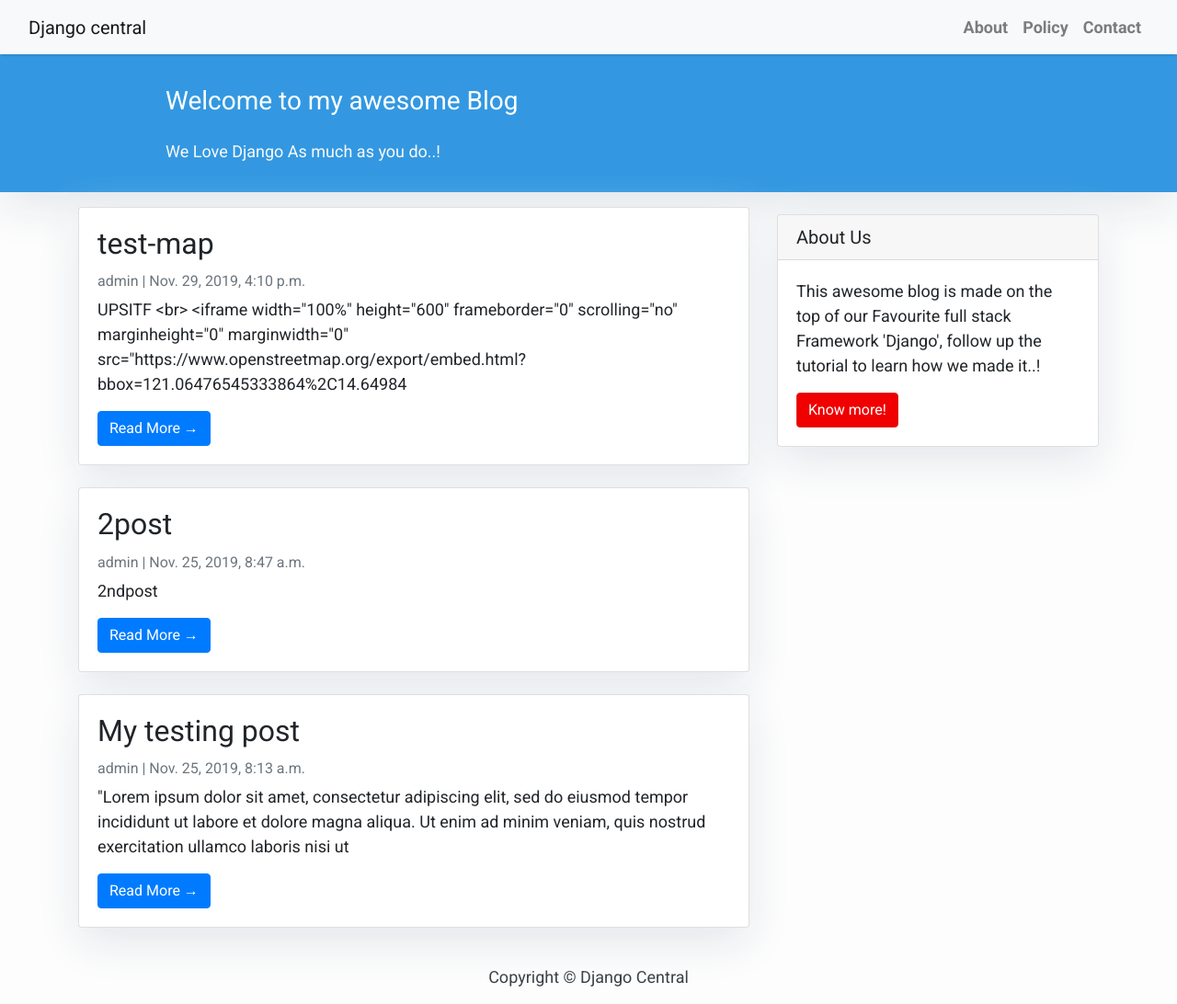
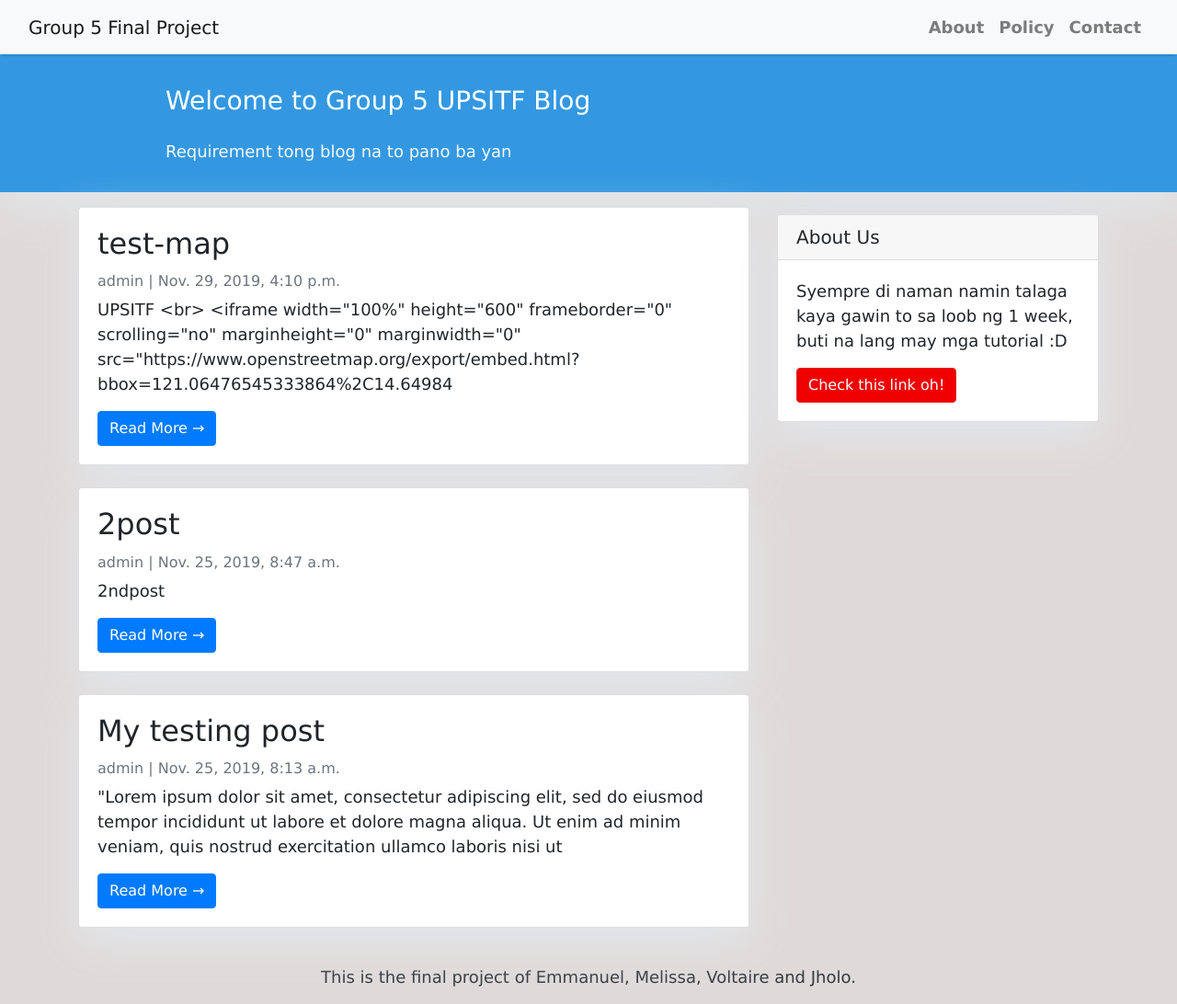
Before and after one commit to maning/group5-blog, a Django app: page / in a window 1280 px wide. Shown: the whole page at 92% size. Run offline with Django 3.2, Linux system fonts and the light colour scheme; data comes from the database, SQL or seed files in the repository; some libraries are stand-ins or nearby versions.

Commit message:
Add files via upload

```diff
--- a/templates/base.html
+++ b/templates/base.html
@@ -2,7 +2,7 @@
 <html>
 
     <head>
-        <title>Django Central</title>
+        <title>Group 5 UPSITF BLOG</title>
         <link href="https://fonts.googleapis.com/css?family=Roboto:400,700" rel="stylesheet">
         <meta name="google" content="notranslate" />
         <meta name="viewport" content="width=device-width, initial-scale=1" />
@@ -13,9 +13,9 @@
     <body>
         <style>
             body {
-            font-family: "Roboto", sans-serif;
+            font-family: "Verdana", sans-serif;
             font-size: 17px;
-            background-color: #fdfdfd;
+            background-color: #DFDAD9;
         }
         .shadow {
             box-shadow: 0 4px 2px -2px rgba(0, 0, 0, 0.1);
@@ -37,7 +37,7 @@
         <!-- Navigation -->
         <nav class="navbar navbar-expand-lg navbar-light bg-light shadow" id="mainNav">
             <div class="container-fluid">
-                <a class="navbar-brand" href="{% url 'home' %}">Django central</a>
+                <a class="navbar-brand" href="{% url 'home' %}">Group 5 Final Project</a>
                 <button class="navbar-toggler navbar-toggler-right" type="button" data-toggle="collapse" data-target="#navbarResponsive"
                     aria-controls="navbarResponsive" aria-expanded="false" aria-label="Toggle navigation">
                     <span class="navbar-toggler-icon"></span>
@@ -62,7 +62,7 @@
         {% endblock content %}
         <!-- Footer -->
         <footer class="py-3 bg-grey">
-            <p class="m-0 text-dark text-center ">Copyright &copy; Django Central</p>
+            <p class="m-0 text-dark text-center ">This is the final project of Emmanuel, Melissa, Voltaire and Jholo.</p>
         </footer>
     </body>
 </html>
--- a/templates/index.html
+++ b/templates/index.html
@@ -2,9 +2,9 @@
 {% block content %}
 <style>
     body {
-        font-family: "Roboto", sans-serif;
+        font-family: "Verdana", sans-serif;
         font-size: 18px;
-        background-color: #fdfdfd;
+        background-color: #DFDAD9;
     }
 
     .head_text {
@@ -12,7 +12,7 @@
     }
 
     .card {
-        box-shadow: 0 16px 48px #E3E7EB;
+        box-shadow: 0 16px 48px #FF6E33;
     }
 </style>
 
@@ -22,8 +22,8 @@
         <div class="row">
             <div class=" col-md-8 col-md-10 mx-auto">
                 <div class="site-heading">
-                    <h3 class=" site-heading my-4 mt-3 text-white"> Welcome to my awesome Blog </h3>
-                    <p class="text-light">We Love Django As much as you do..! &nbsp
+                    <h3 class=" site-heading my-4 mt-3 text-white"> Welcome to Group 5 UPSITF Blog </h3>
+                    <p class="text-light">Requirement tong blog na to pano ba yan &nbsp
                     </p>
                 </div>
             </div>
--- a/templates/sidebar.html
+++ b/templates/sidebar.html
@@ -12,9 +12,9 @@
 <div class="card my-4">
         <h5 class="card-header">About Us</h5>
     <div class="card-body">
-        <p class="card-text"> This awesome blog is made on the top of our Favourite full stack Framework 'Django', follow up the tutorial to learn how we made it..!</p>
+        <p class="card-text"> Syempre di naman namin talaga kaya gawin to sa loob ng 1 week, buti na lang may mga tutorial :D </p>
         <a href="https://djangocentral.com/building-a-blog-application-with-django"
-           class="btn btn-danger">Know more!</a>
+           class="btn btn-danger">Check this link oh!</a>
     </div>
 </div>
 </div>
```
